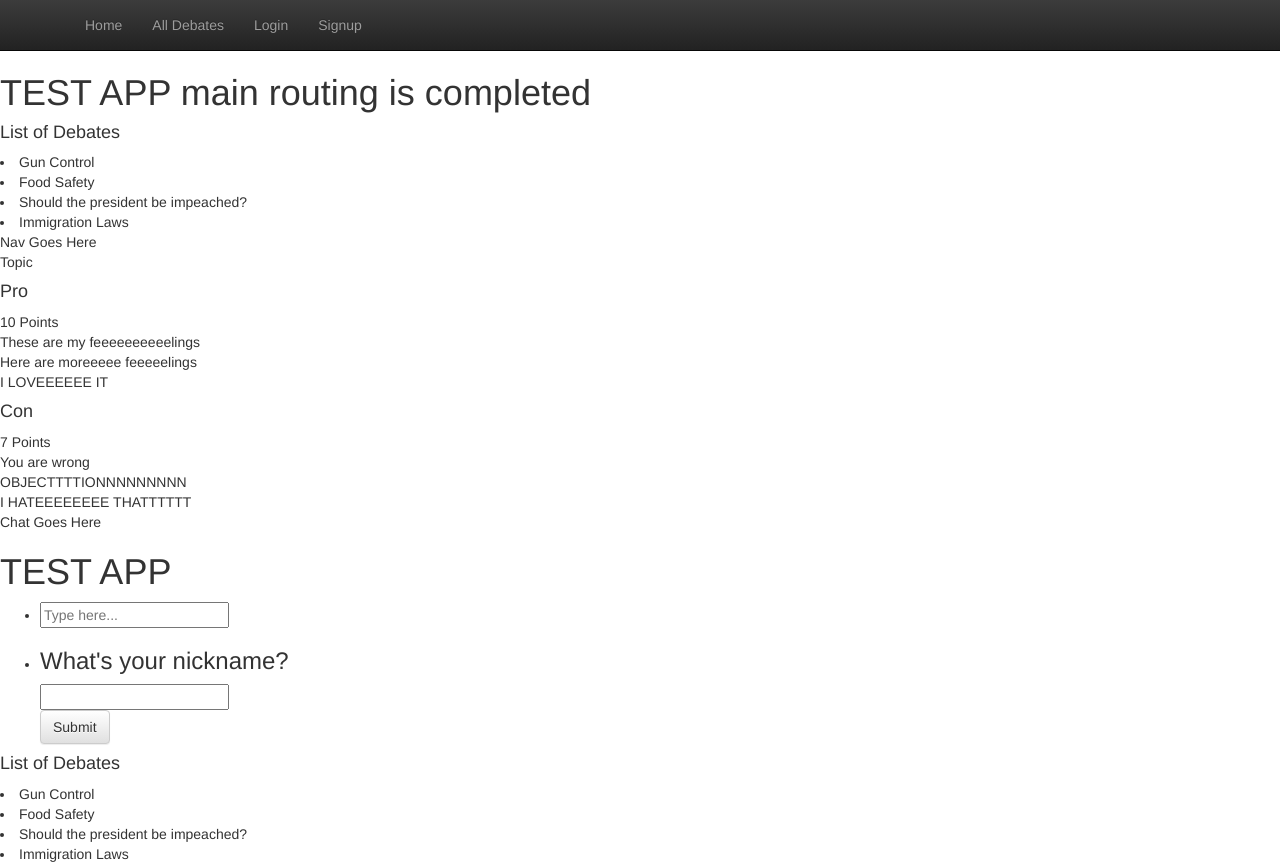
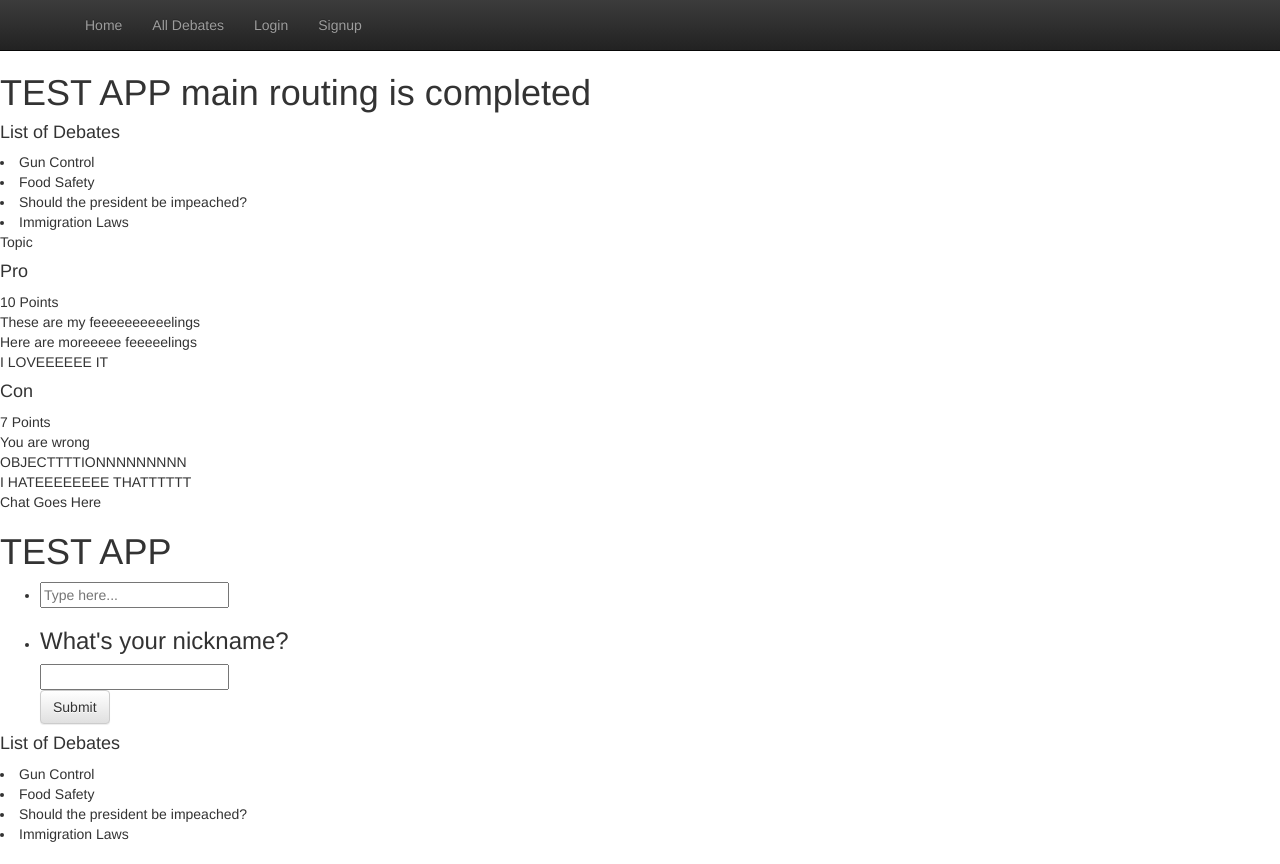
Before and after one commit to weic99/garrulous-gorillas, a React app in the folder client/: page / in a window 1280 px wide. Built offline with nearby package versions, Linux system fonts and the light colour scheme; no server answers.

Commit message:
Edit index

```diff
--- a/client/src/index.jsx
+++ b/client/src/index.jsx
@@ -31,7 +31,6 @@ class App extends React.Component {
         <Nav />
         <h1>TEST APP main routing is completed</h1>
         <Main />
-        <div>Nav Goes Here</div>
         <DebateFloor />
         <div>Chat Goes Here</div>
 
```
